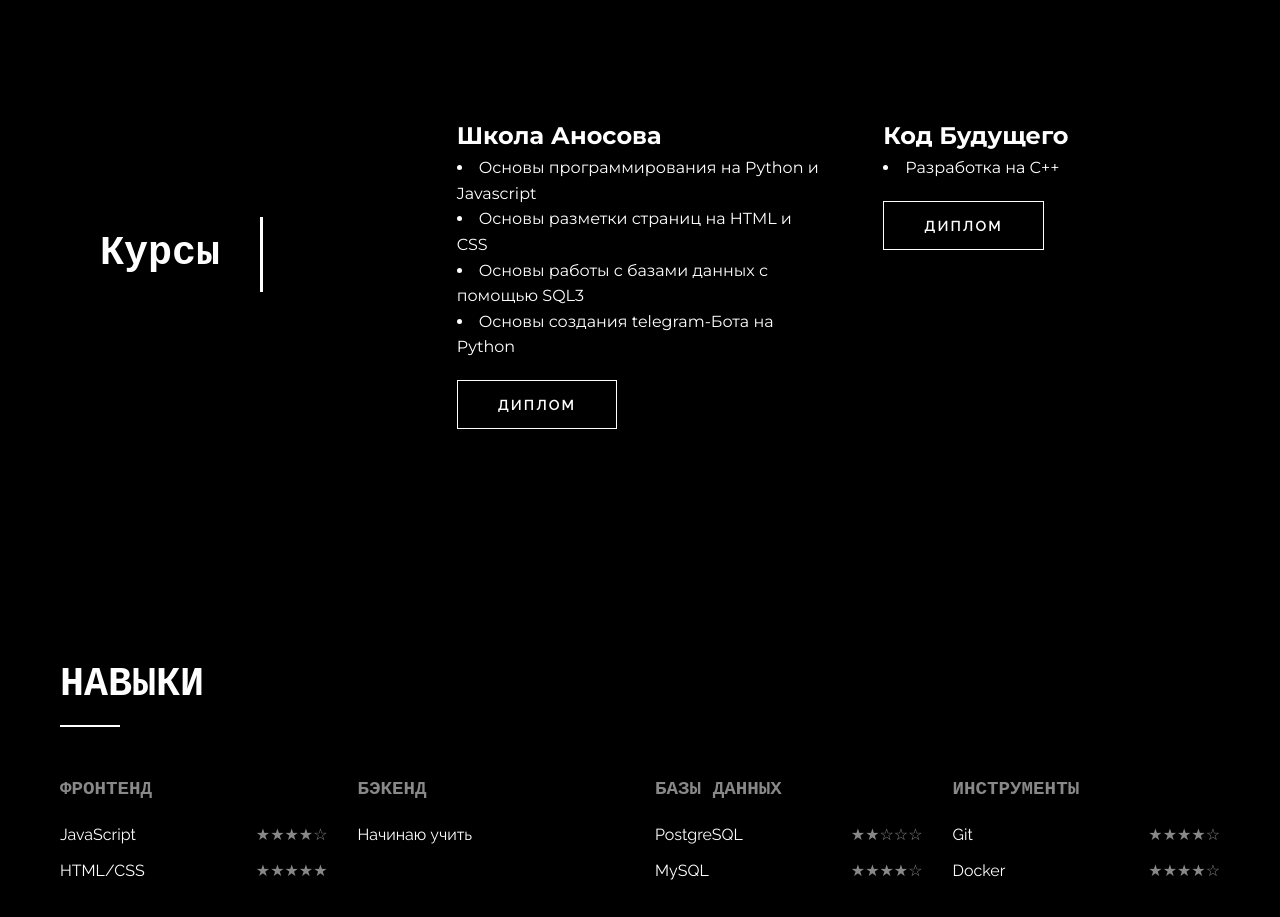
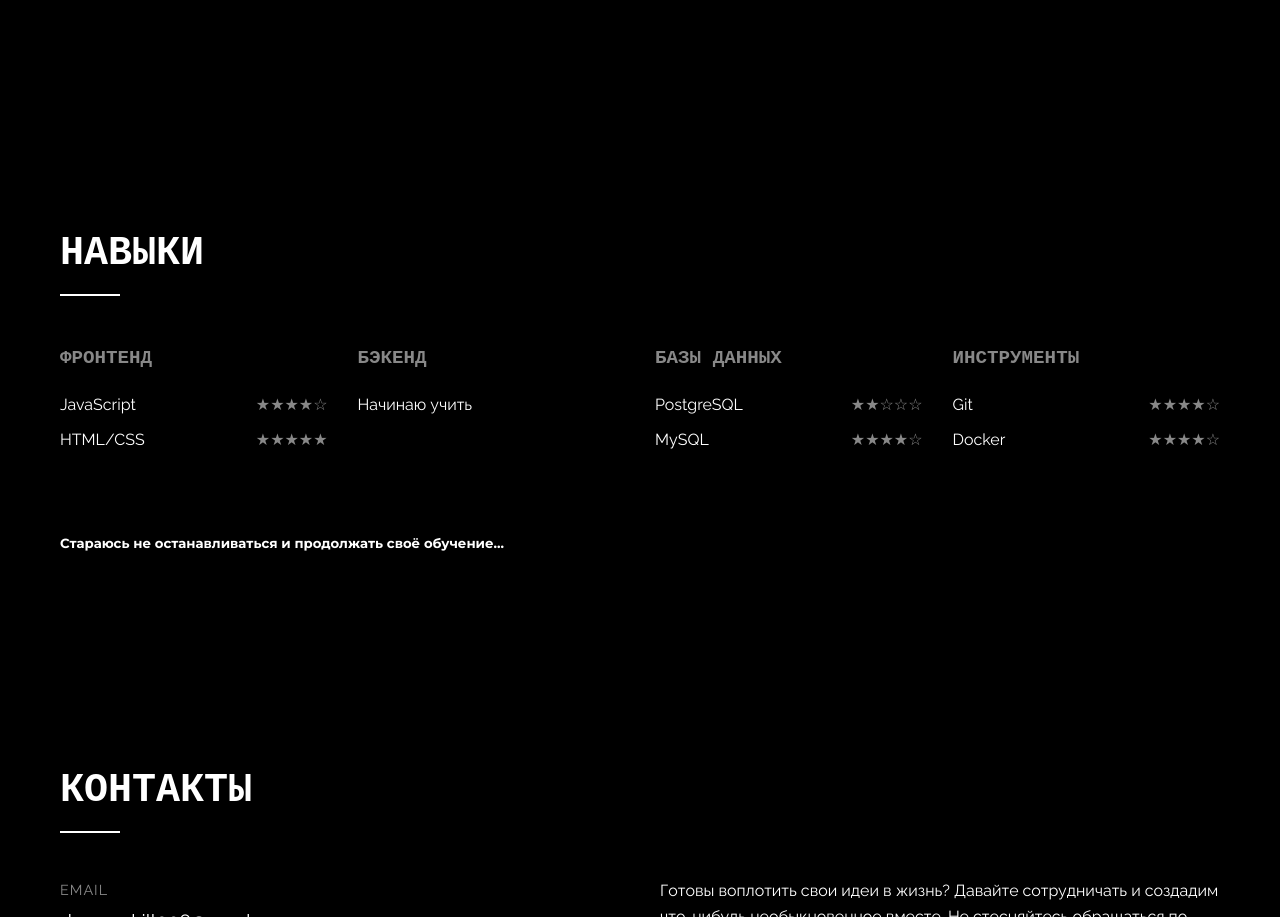
Before and after one commit to skillshifting/Portfolio, a plain HTML site: page index.html in a window 1280 px wide. Shown: the part 1542-2459 px from the top of the page. Drawn offline with nearby package versions, Linux system fonts and the light colour scheme.

Commit message:
Update index.html

```diff
--- a/index.html
+++ b/index.html
@@ -59,7 +59,7 @@
             </div>
         </div>
     </section>
-    <section>
+<!--     <section>
         <div class="container">
             <div class="courses">
                 <h2 class="section-title-course">Курсы</h2>
@@ -90,7 +90,7 @@
 
         </div>
     </section>
-
+ -->
     <section class="section" id="skills">
         <div class="container">
             <h2 class="section-title">НАВЫКИ</h2>
```
